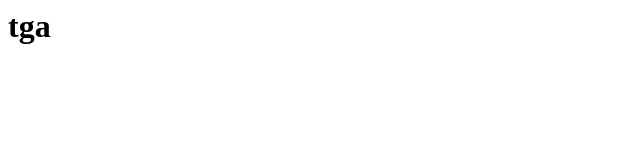
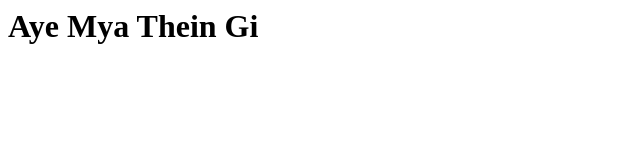
Before and after one commit to thantoesan/thantoesan.github.io, a plain HTML site: page index.html in a window 1280 px wide. Shown: the whole page, without its empty margins (0-640 px from the left). Drawn offline with Linux system fonts and the light colour scheme.

Commit message:
Update header text in index.html

```diff
--- a/index.html
+++ b/index.html
@@ -1 +1 @@
-<h1>tga</h1>
+<h1>Aye Mya Thein Gi</h1>
```
